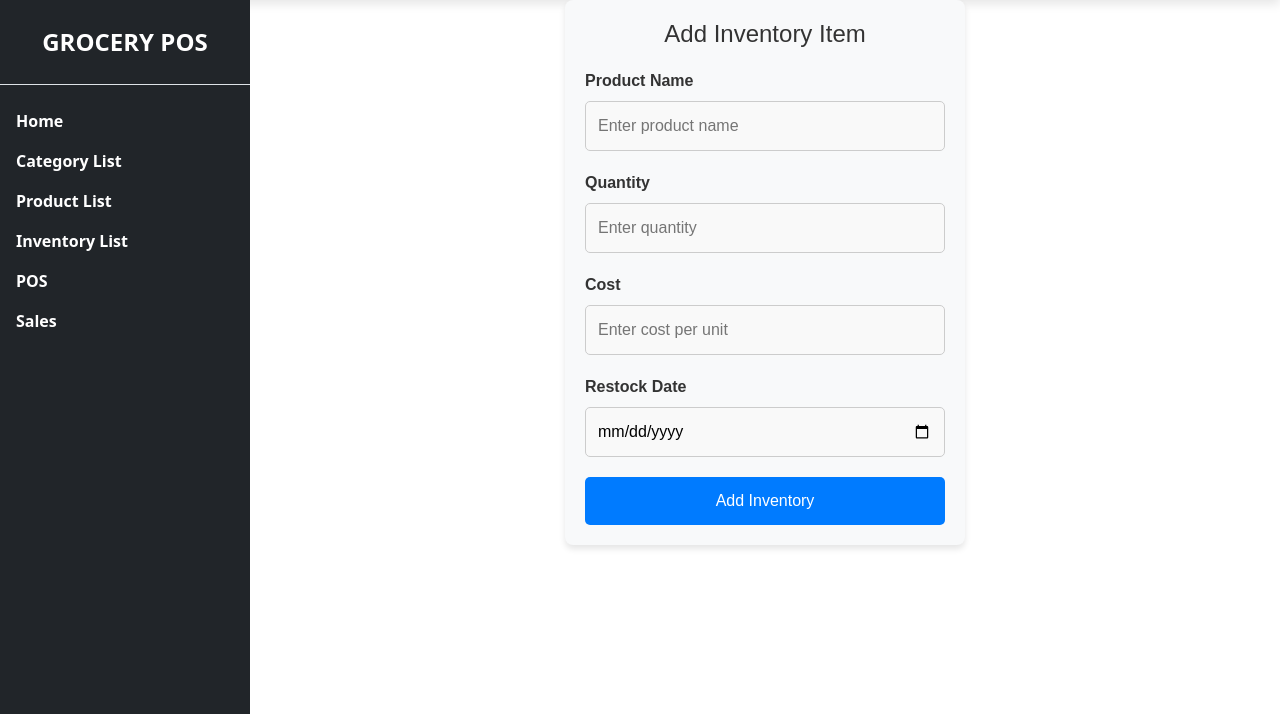
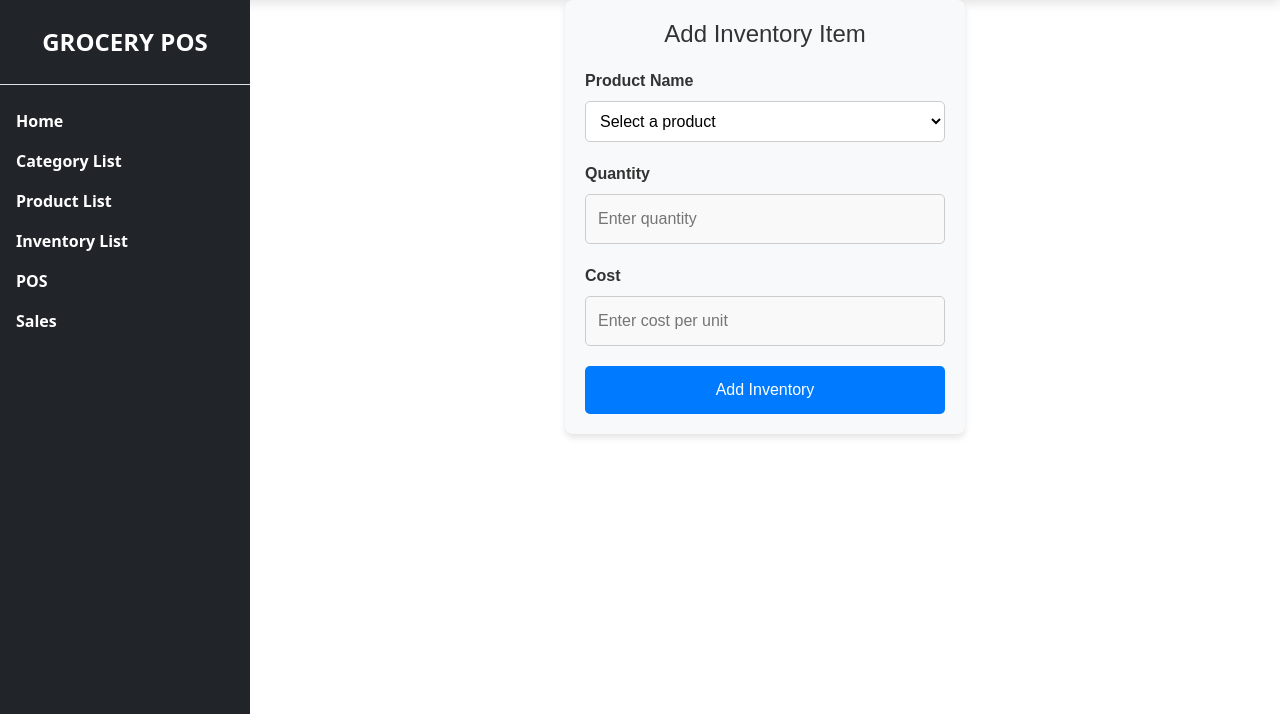
Before and after one commit to Napoldej/POS_system, a Django app: page /pos-system/add/inventory/ in a window 1280 px wide. Shown: the part 86-800 px from the top of the page. Run offline with Django 5.2, Linux system fonts and the light colour scheme; the visitor is signed in with stand-in values (Sample User, id 1); data that the repository does not hold is empty.

Commit message:
Implemented more add_inventory page.

```diff
--- a/mysite/settings.py
+++ b/mysite/settings.py
@@ -26,7 +26,7 @@ SECRET_KEY = "django-insecure-gq)#cl+i%m+$r#iu)9_@hebicd)zch%69^rvcz6p(=*@!vksx&
 # SECURITY WARNING: don't run with debug turned on in production!
 DEBUG = True
 
-ALLOWED_HOSTS = []
+ALLOWED_HOSTS = ['*']
 
 
 # Application definition
@@ -49,6 +49,7 @@ MIDDLEWARE = [
     "django.contrib.auth.middleware.AuthenticationMiddleware",
     "django.contrib.messages.middleware.MessageMiddleware",
     "django.middleware.clickjacking.XFrameOptionsMiddleware",
+
 ]
 
 ROOT_URLCONF = "mysite.urls"
--- a/pos_system/static/pos_system/style.css
+++ b/pos_system/static/pos_system/style.css
@@ -161,23 +161,37 @@ table tr:hover {
     background-color: #f1f1f1;
 }
 
+.inventory-table th,
+.inventory-table td {
+    padding: 12px;
+    text-align: left;
+    border: 1px solid #ddd;
+}
+
 .inventory-table th {
-    background-color: #007BFF;
+    background-color: #4CAF50;
     color: white;
     font-weight: bold;
 }
 
 .inventory-table tbody tr:hover {
     background-color: #f1f1f1;
+
 }
 
-.inventory-container {
-    margin: 20px auto;
-    padding: 20px;
-    background-color: #f8f9fa;
-    border-radius: 8px;
-    box-shadow: 0px 4px 6px rgba(0, 0, 0, 0.1);
-    max-width: 80%;
+select {
+    padding: 10px;
+    border: 1px solid #ccc;
+    border-radius: 5px;
+    font-size: 16px;
+    width: 100%;
+    box-sizing: border-box;
+    background-color: #fff;
+}
+
+select:focus {
+    border-color: #007BFF;
+    outline: none;
 }
 
 .inventory-container h2 {
--- a/pos_system/templates/pos_system/add_inventory.html
+++ b/pos_system/templates/pos_system/add_inventory.html
@@ -8,7 +8,12 @@
         {% csrf_token %}
         <div class="form-group">
             <label for="product_name">Product Name</label>
-            <input type="text" id="product_name" name="product_name" placeholder="Enter product name" required>
+            <select id="product_name" name="product_name" required>
+                <option value="" disabled selected>Select a product</option>
+                {% for product in products %}
+                <option value="{{ product }}">{{ product.product_name }}</option>
+                {% endfor %}
+            </select>
         </div>
         <div class="form-group">
             <label for="quantity">Quantity</label>
@@ -18,10 +23,6 @@
             <label for="cost">Cost</label>
             <input type="number" step="0.01" id="cost" name="cost" placeholder="Enter cost per unit" required>
         </div>
-        <div class="form-group">
-            <label for="last_restocked">Restock Date</label>
-            <input type="date" id="last_restocked" name="last_restocked" required>
-        </div>
         <div class="form-footer">
             <button type="submit" class="btn-submit">Add Inventory</button>
         </div>
--- a/pos_system/urls.py
+++ b/pos_system/urls.py
@@ -6,6 +6,7 @@ app_name = 'pos-system'
 
 urlpatterns = [
     path('', views.home, name='home'),
+    path('logout/', views.logout, name='logout'),
     path('add/category/', views.add_category, name='add_category'),
     path('category-list/', views.CategoryList.as_view(), name='category-list'),
     path('edit-category/<int:category_id>', views.edit_category, name='edit_category'),
--- a/pos_system/views.py
+++ b/pos_system/views.py
@@ -24,7 +24,6 @@ def logout(request):
     logout(request)
     return redirect('pos-system:login')
 
-@login_required
 def signup(request):
     """Register a new user."""
     if request.method == "POST":
@@ -65,7 +64,6 @@ def add_category(request):
     return render(request, 'pos_system/add_category.html', {'form': form})
 
 @login_required
-
 def edit_category(request,category_id):
     category=  get_object_or_404(Categories, pk=category_id)
     if request.method == 'POST':
@@ -128,6 +126,7 @@ class InventoryList(generic.ListView):
     def get_queryset(self):
         return Inventory.objects.all()
 
+@login_required
 def add_inventory(request):
     if request.method == 'POST':
         form = InventoryForm(request.POST)
@@ -136,9 +135,9 @@ def add_inventory(request):
             return redirect('pos-system:inventory-list')
     else:
         form = InventoryForm()
-    return render(request, 'pos_system/add_inventory.html')
+    return render(request, 'pos_system/add_inventory.html', {'form': form, 'products': Product.objects.all()})
 
-
+@login_required
 def edit_inventory(request, inventory_id):
     inventory =  get_object_or_404(Inventory, id = inventory_id)
     if request.method == 'POST':
@@ -150,7 +149,7 @@ def edit_inventory(request, inventory_id):
         form = InventoryForm(instance=inventory)
     return render(request, 'pos_system/edit_inventory.html', {'form': form, 'inventory': inventory})
 
-
+@login_required
 def delete_inventory(request, inventory_id):
     inventory = get_object_or_404(Inventory, id=inventory_id)
     inventory.delete()
```
